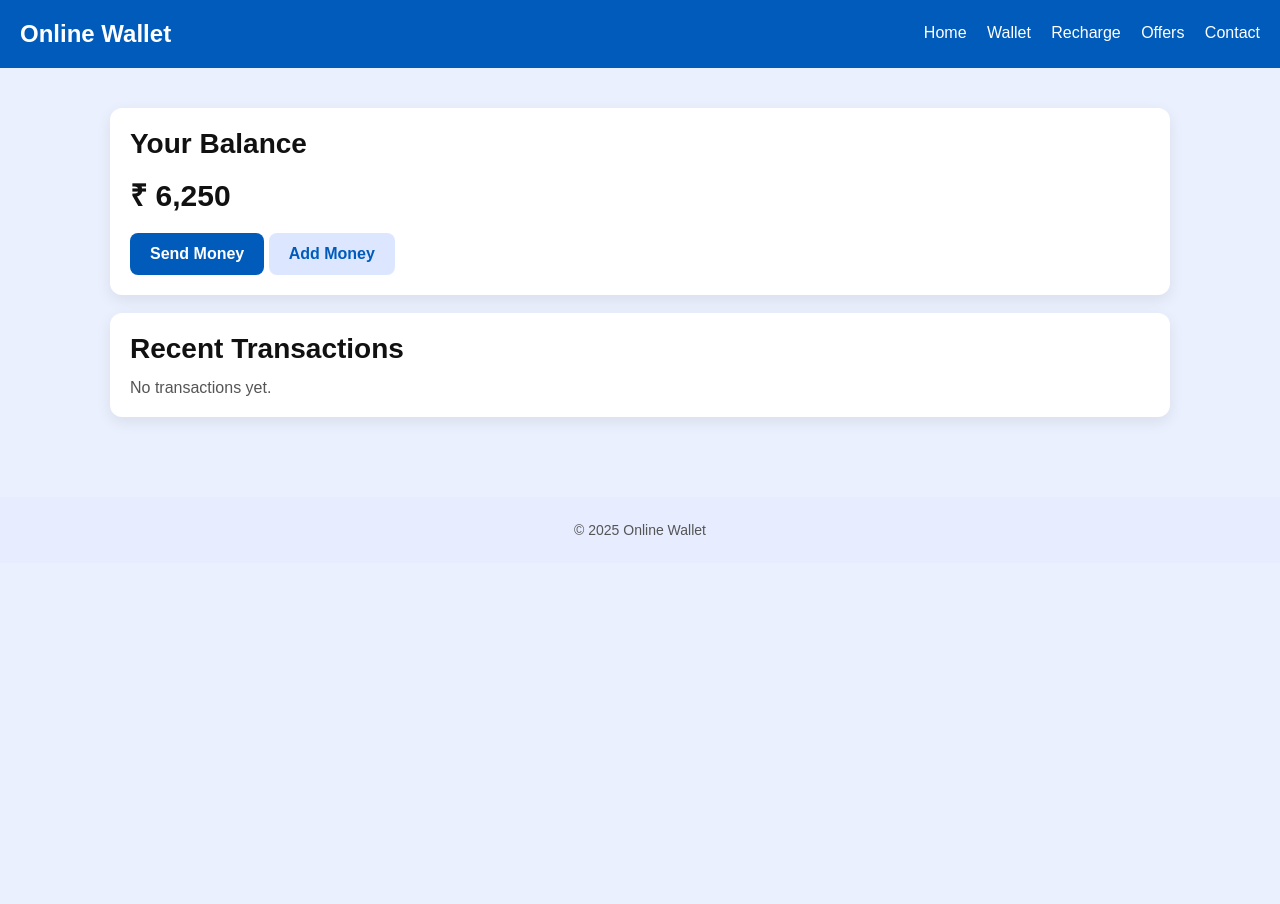
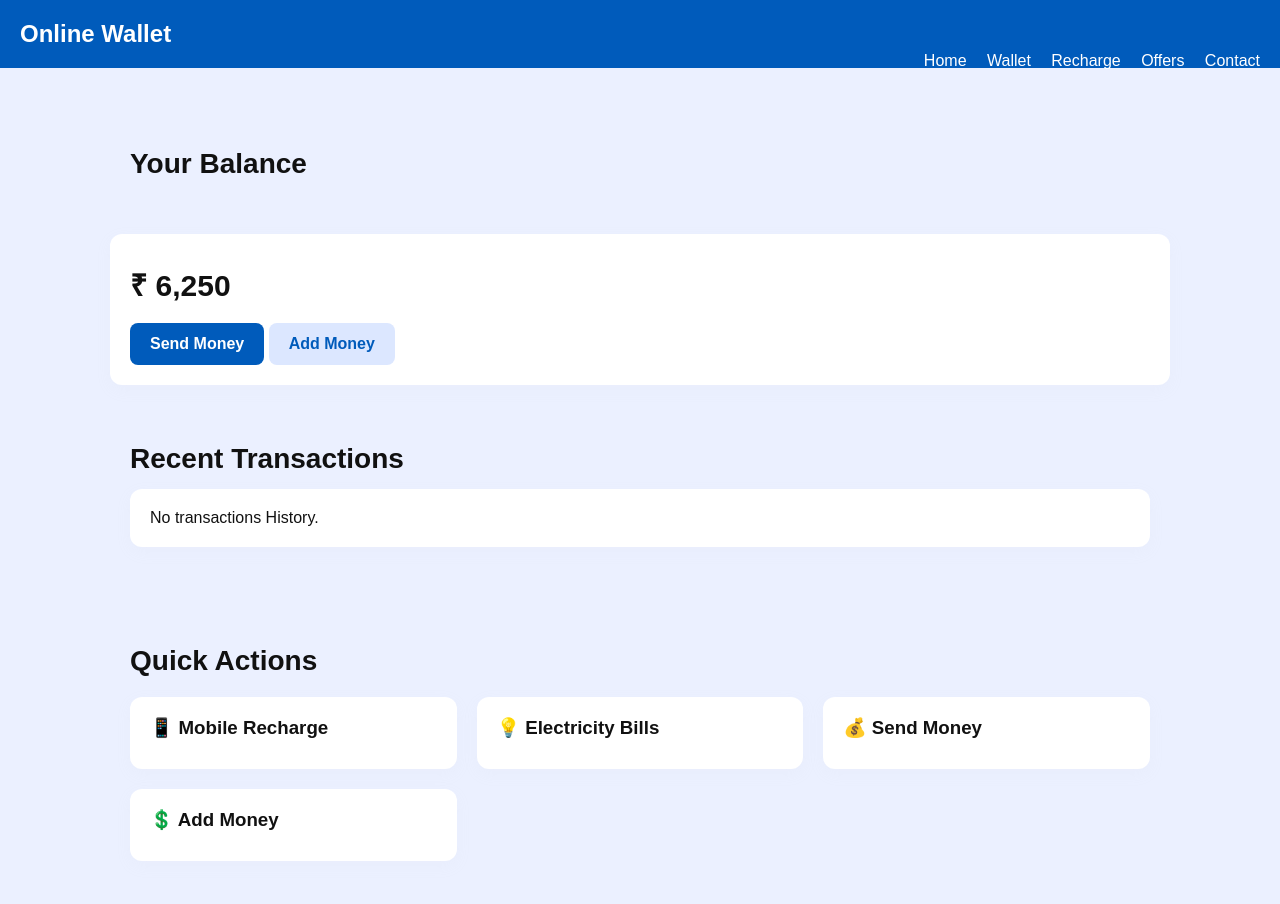
Before and after one commit to lakshay-munjal-x/finance-appclone, a plain HTML site: page wallet.html in a window 1280 px wide. Shown: the top 904 px of the page. Before the commit the page ends 800 px from the top, so only its background shows below. Drawn offline with Linux system fonts and the light colour scheme.

Commit message:
updated structure

```diff
--- a/style.css
+++ b/style.css
@@ -15,6 +15,7 @@ body{
     padding:20px;
     width:100%;
 }
+
 .logo{
     font-size:24px;
     font-weight:700;
@@ -60,13 +61,13 @@ body{
     background-color:#dce7ff;
     color:#005bbb;
 }
-.section{
+.group{
     padding:40px 20px;
     width:100%;
     max-width:1100px;
     margin:auto;
 }
-.section h2{
+.group h2{
     font-size:28px;
     margin-bottom:14px;
 }
@@ -74,17 +75,18 @@ body{
     display:grid;
     grid-template-columns:repeat(3,1fr);
     gap:20px;
-    margin-top:20px;
+    margin-top: 20px;
 }
 .evolve_in{
     padding:20px;
     background-color:#fff;
     border-radius:12px;
-    box-shadow:0 5px 15px rgba(0,0,0,0.08);
+    box-shadow:0 5px 15px rgba(221, 213, 213, 0.08);
     transition: 0.3s;
 }
 .evolve_in:hover{
-    box-shadow: 0 0 12px rgb(0, 102, 255);
+    box-shadow: 0 0 12px rgb(69, 72, 75);
+    transform: scale(1.05);
 
 
 }
--- a/wallet.html
+++ b/wallet.html
@@ -8,7 +8,7 @@
 </head>
 <body>
 <header class="header">
-  <span class="logo">Online Wallet</span>
+  <div class="logo">Online Wallet</div>
   <nav class="nav">
     <a href="index.html">Home</a>
     <a href="wallet.html">Wallet</a>
@@ -18,18 +18,30 @@
   </nav>
 </header>
 
-<section class="section">
+<section class="group">
+  <h2 class="group">Your Balance</h2>
   <div class="evolve_in">
-    <h2>Your Balance</h2>
     <div class="balance">₹ 6,250</div>
     <br>
     <a class="btn one" href="">Send Money</a>
     <a class="btn two" href="">Add Money</a>
   </div><br>
 
-  <div class="evolve_in">
-    <h2>Recent Transactions</h2>
-    <p>No transactions yet.</p>
+  <div class="group">
+    <h2 > Recent Transactions</h2>
+
+    <p class="evolve_in">No transactions History.</p>
+  </div><br>
+    <div class="group">
+  <h2>Quick Actions</h2>
+
+  <div class="grid">
+    <div class="evolve_in"><h3> 📱 Mobile Recharge </h3></div>
+    <div class="evolve_in"><h3>💡 Electricity Bills </h3></div>
+    <div class="evolve_in"><h3>💰 Send Money</h3></div>
+    <div class="evolve_in"><h3> 💲 Add Money</h3></div>
+
+</div>
   </div>
 </section>
 
```
Also changed, not shown: contact.html (+5 -4 lines), index.html (+26 -3 lines), offers.html (+7 -3 lines), recharge.html (+21 -3 lines).
